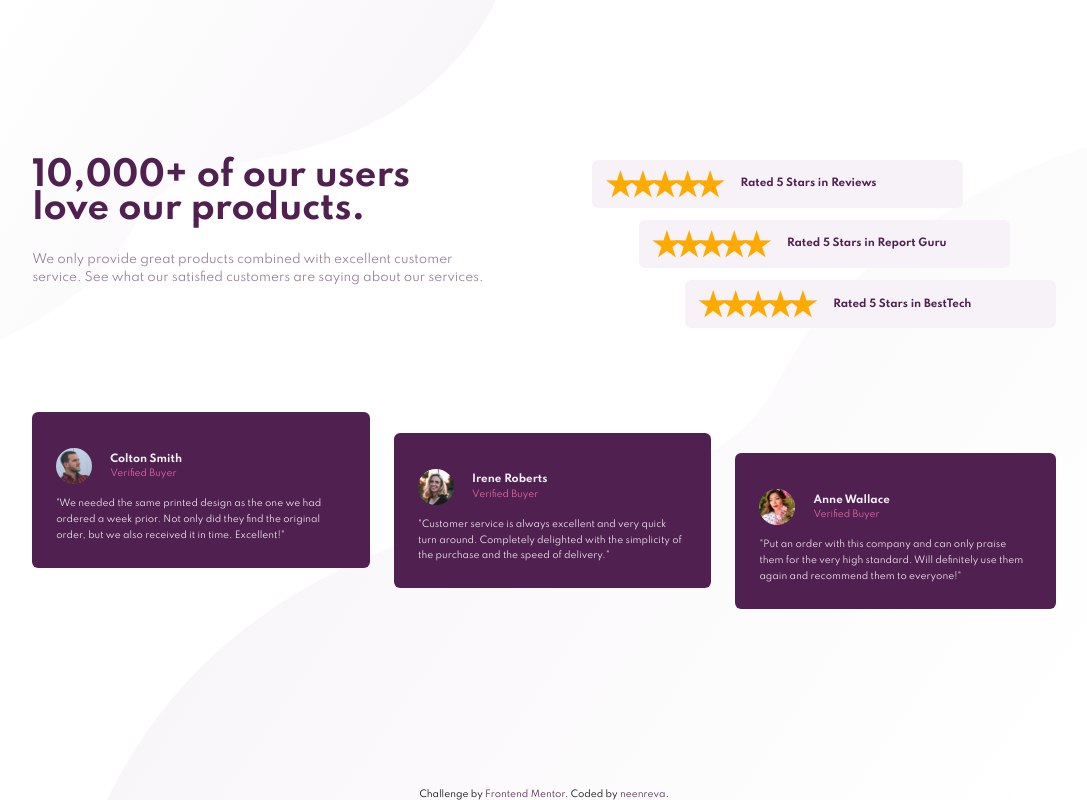
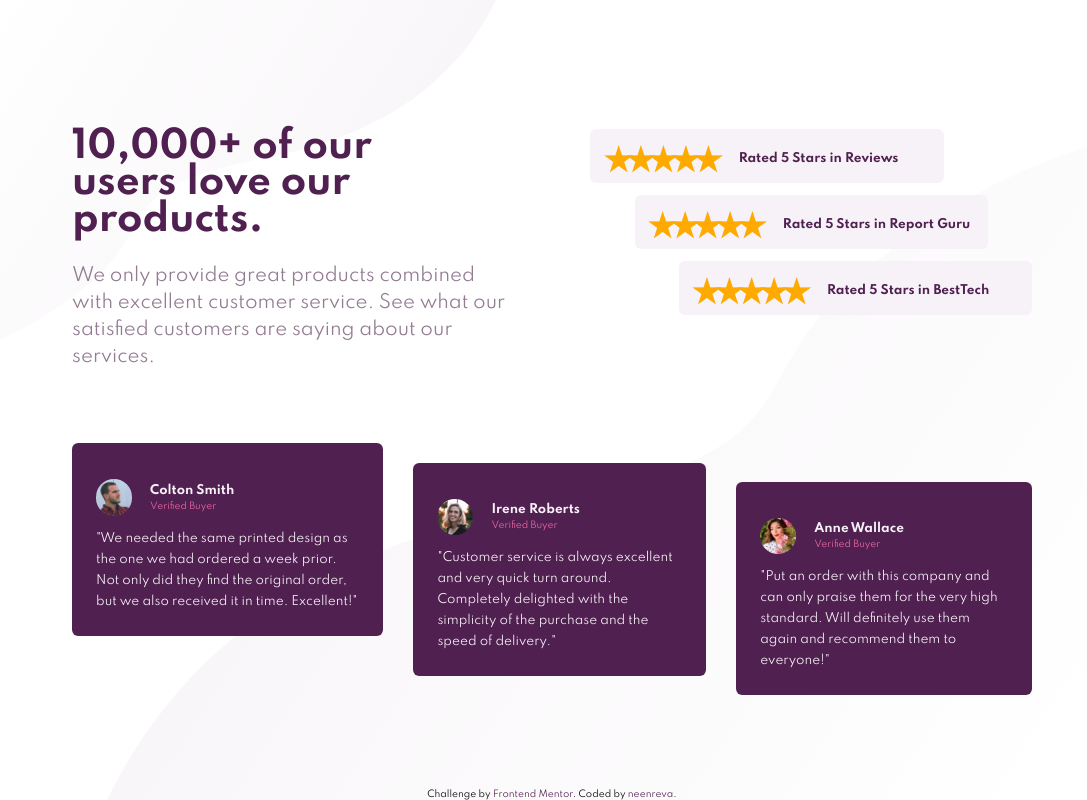
Before and after one commit to neenreva/social-proof-section-master, a plain HTML site: page index.html in a window 1280 px wide. Shown: the whole page, without its empty margins (88-1175 px from the left). Drawn offline with Linux system fonts and the light colour scheme.

Commit message:
responsive/size updates

```diff
--- a/style.css
+++ b/style.css
@@ -53,6 +53,7 @@ footer {
   margin: 1rem 0;
   color: hsl(300, 24%, 96%);
   line-height: 1.75;
+  font-size: 1rem;
 }
 
 .user-avatar {
@@ -79,9 +80,11 @@ h1 {
   font-size: 2.8rem;
   line-height: 1;
 }
+
 h2 {
-  font-size: 0.851rem;
+  font-size: .81rem;
 }
+
 h3 {
   font-size: 0.751rem;
   font-weight: 400;
@@ -91,10 +94,11 @@ h3 {
 li {
   background-color: hsl(300, 24%, 96%);
   padding: 1rem;
+  border-radius: 0.51rem;
+  margin: 1rem 0;
+  padding-top: 1.5rem;
   text-align: center;
   list-style: none;
-  border-radius: 0.51rem;
-  margin: 1rem 0;
 }
 
 span {
@@ -119,9 +123,8 @@ a:hover {
   }
 
   body {
-    display: flex;
-    width: 80vw;
-    margin: 0rem 10rem;
+    width: 75vw;
+    margin: 0rem auto;
     background-image: url(images/bg-pattern-top-desktop.svg),
       url(images/bg-pattern-bottom-desktop.svg);
     background-position: top left, bottom right;
@@ -146,10 +149,14 @@ a:hover {
     text-justify: distribute;
   }
 
+  p {
+    font-size: 1.5rem;
+    }
+
   main {
     height: 30%;
     flex-direction: row;
-    gap: 2rem;
+    gap: 2.5rem;
   }
 
   .user-review {
@@ -172,18 +179,22 @@ a:hover {
   }
 
   .customers {
-    padding: 0 4rem 0 0;
+    padding: 0 3vw 0 0;
   }
 
   .ratings {
-    padding: 0 0 0 4rem;
+    padding: 0 0 0 3vw;
   }
 
   h1 {
     padding: 1rem 3rem 2rem 0;
     text-align: left;
-    font-size: 2.8rem;
+    font-size: calc(1vw + 2rem);
     line-height: 1;
+  }
+
+  h2 {
+    font-size: 1rem;
   }
 
   li {
```
